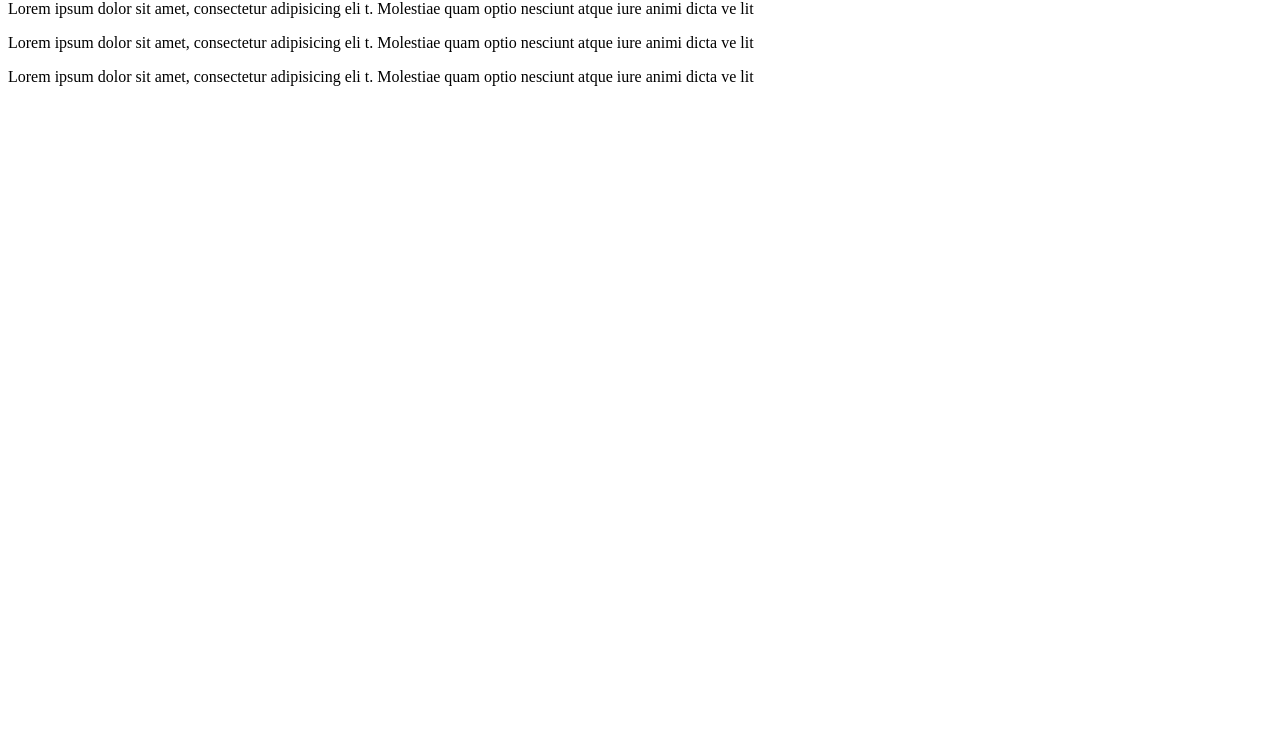
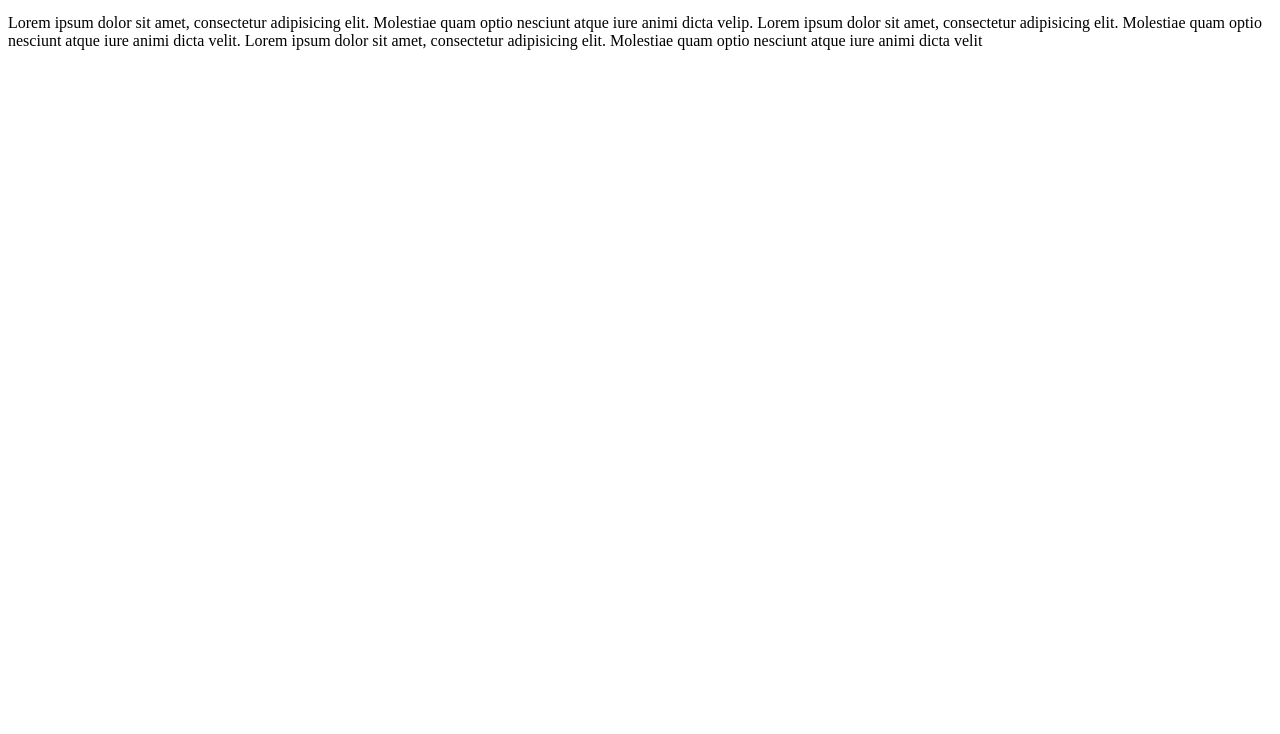
Before and after one commit to AgosArias/clasesjava, a plain HTML site: page EX01StructureDocFixErrors/EX01.html in a window 1280 px wide. Shown: the part 66-800 px from the top of the page. Drawn offline with Linux system fonts and the light colour scheme.

Commit message:
fix: Fix error in HTML code

```diff
--- a/EX01StructureDocFixErrors/EX01.html
+++ b/EX01StructureDocFixErrors/EX01.html
@@ -1,21 +1,16 @@
-<DOCTYPE html>
-    <html>
-    <head>
-    </meta charset="utf-8">
-    <meta name="description" content="Ejercicio HTML - Corr
-    ige los errores">
+<!DOCTYPE html>
+<html lang="es">
+<head>
+    <meta charset="utf-8">
+    <meta name="description" content="Ejercicio HTML - Corrige los errores">
+    <meta name="viewport" content="width=device-width, initial-scale=1.0">
+    <title>Corrige los errores que encuenres en el documento</title>
+</head>
     <body>
-    </head>
-    <title>Corrige los errores que encuenres en el document
-    o</title>
-    <h1>Aprender HTML es muy divertido</h1>
-    <p>Lorem ipsum dolor sit amet, consectetur adipisicing eli
-    t. Molestiae quam optio nesciunt atque iure animi dicta ve
-    lit
-    <p>Lorem ipsum dolor sit amet, consectetur adipisicing eli
-    t. Molestiae quam optio nesciunt atque iure animi dicta ve
-    lit</p>
+        <h1>Aprender HTML es muy divertido</h1>
+        <p>Lorem ipsum dolor sit amet, consectetur adipisicing elit. Molestiae quam optio nesciunt atque iure animi dicta velip.
+        Lorem ipsum dolor sit amet, consectetur adipisicing elit. Molestiae quam optio nesciunt atque iure animi dicta velit.
+        Lorem ipsum dolor sit amet, consectetur adipisicing elit.
+        Molestiae quam optio nesciunt atque iure animi dicta velit</p>
     </body>
-    <p>Lorem ipsum dolor sit amet, consectetur adipisicing eli
-    t. Molestiae quam optio nesciunt atque iure animi dicta ve
-    lit</p><html>
+</html>
```
